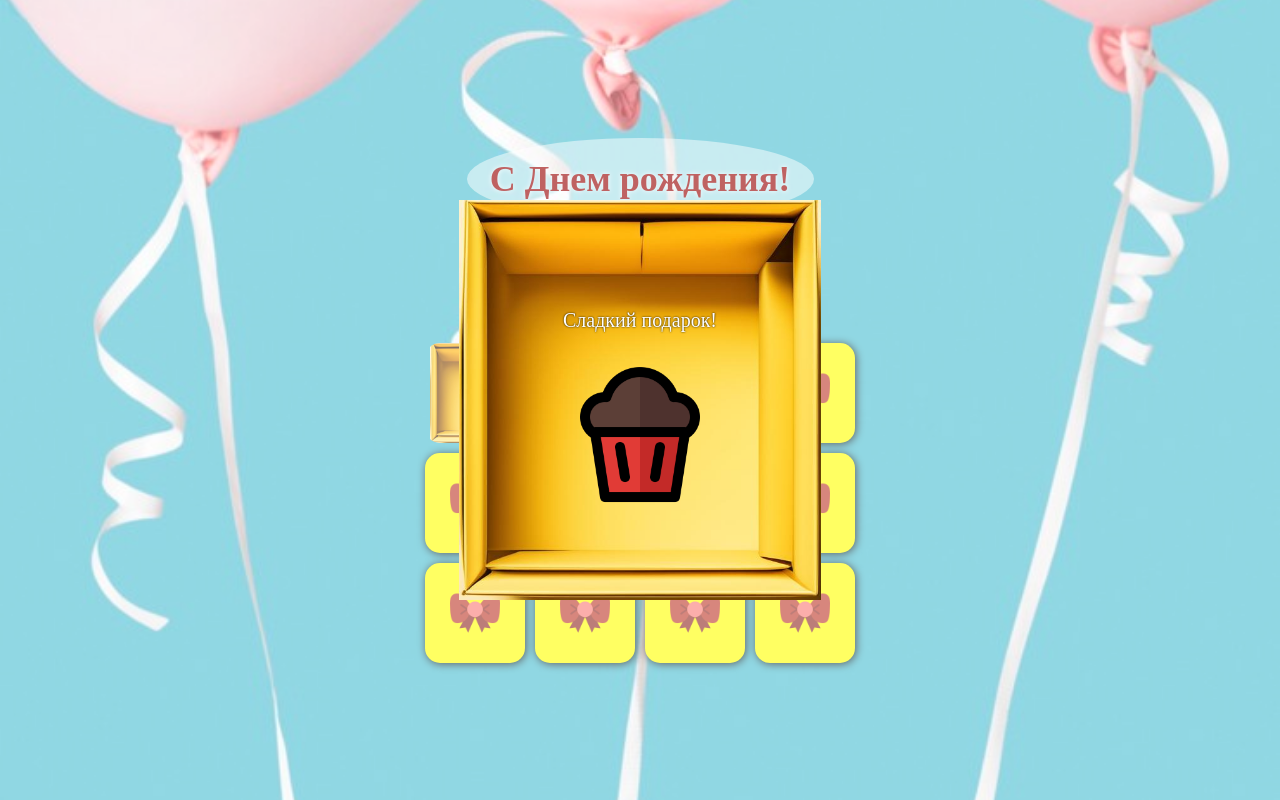
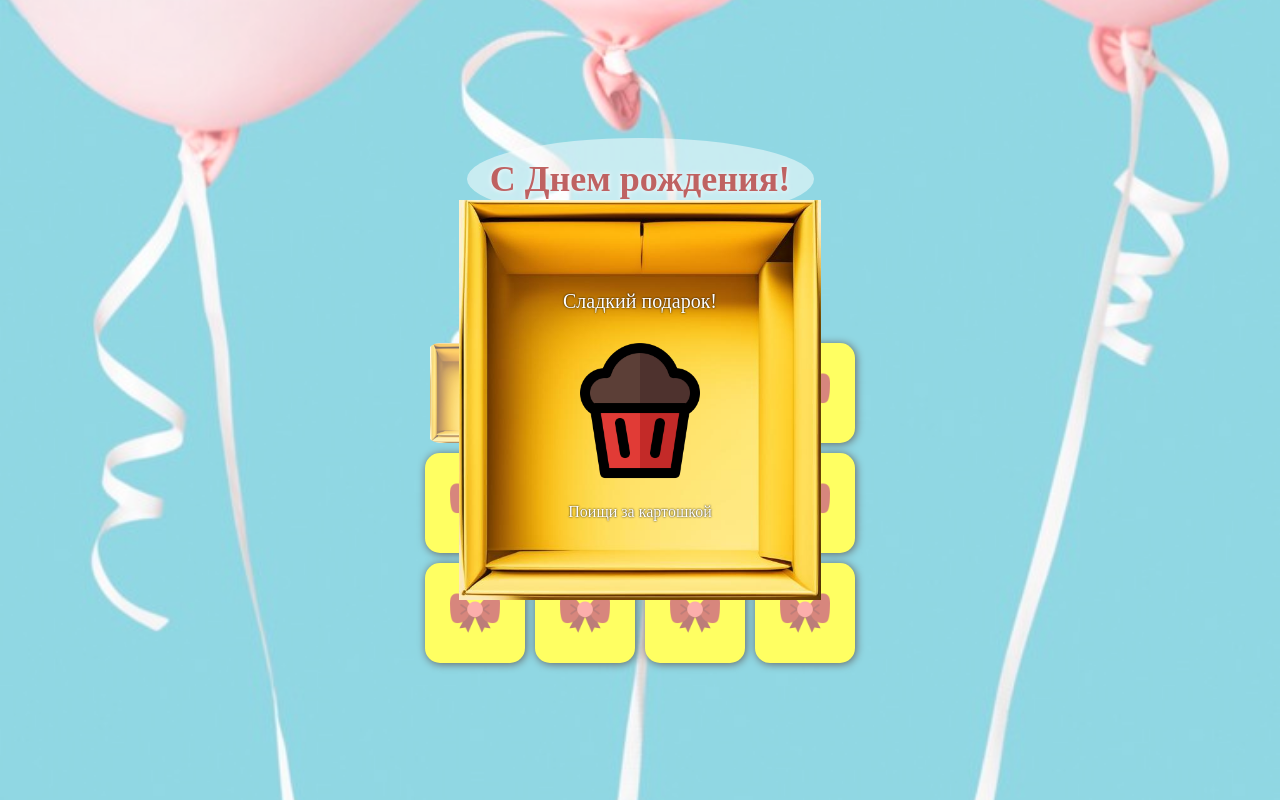
Before and after one commit to Avnnn008/gift, a React (Vite) app: page / in a window 1280 px wide. Both pictures are taken after a click on the element 475 px from the left and 392 px from the top of the page. Built offline with nearby package versions, Linux system fonts and the light colour scheme.

Commit message:
add places

```diff
--- a/src/Gifts.jsx
+++ b/src/Gifts.jsx
@@ -27,7 +27,7 @@ const [limit, setLimit] = useState(false)
                 }
 
             } else {
-                setOpen(null)
+                setOpen(name)
             }
 
 
@@ -44,6 +44,7 @@ const [limit, setLimit] = useState(false)
             <div className={s.gift}>
         <p>Сладкий подарок!</p>
         <img src={`${name}.png`} alt="" />
+        <p className={s.place}>{/1$/.test(name) ? 'Поищи за картошкой' : 'Ищи на верхней полке будущего душа'}</p>
         </div>
         )
        } else if (/sert/.test(name)) {
@@ -51,6 +52,7 @@ const [limit, setLimit] = useState(false)
             <div className={s.gift}>
         <p>Что-то приятное!</p>
         <img src={`${name}.png`} alt="" />
+        <p className={s.place}>{/1$/.test(name) ? 'Ищи в Спартаке в черной обложке' : /2$/.test(name) ? 'Ищи в куче бумаг' : 'Ищи в моей самой большой дамской сумке'}</p>
         </div>
         )
        } else if (/otkr/.test(name)) {
@@ -58,6 +60,7 @@ const [limit, setLimit] = useState(false)
             <div className={s.gift}>
         <p>Как же без открытки!</p>
         <img src={`${name}.png`} alt="" />
+        <p className={s.place}>Ищи там, где лежит Данилка</p>
         </div>
         )
        }
--- a/src/gifts.module.css
+++ b/src/gifts.module.css
@@ -76,10 +76,14 @@
     justify-content: center;
     text-align: center;
     font-size: 20px;
-    gap: 20px;
+    gap: 15px;
     color: rgb(255, 255, 255);
-    margin-top: 20px;
+    margin-top: 10px;
     text-shadow: 0 0 2px rgb(0, 0, 0);
+}
+
+.place {
+    font-size: 16px;
 }
 
 .gift a {
```
